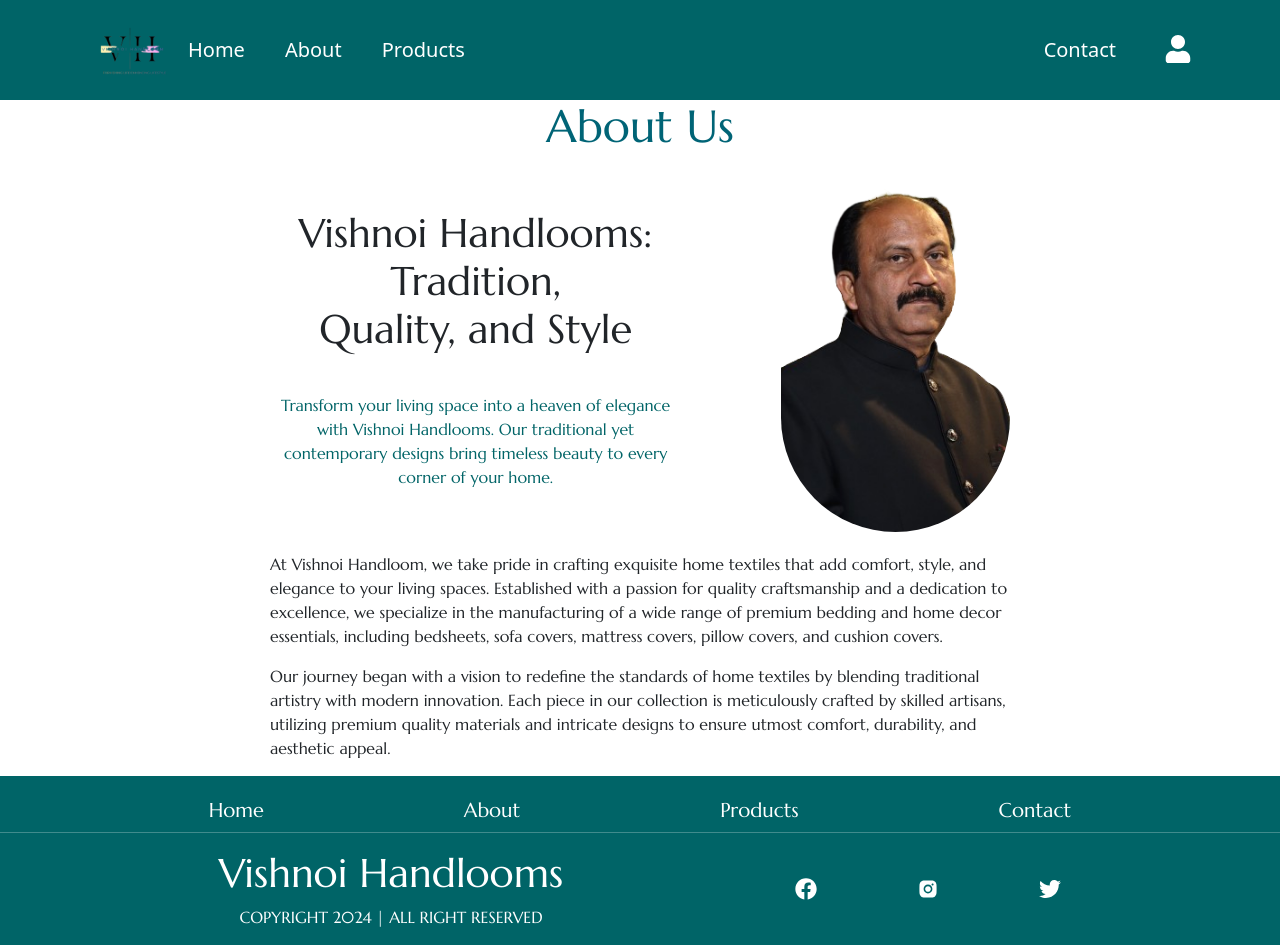
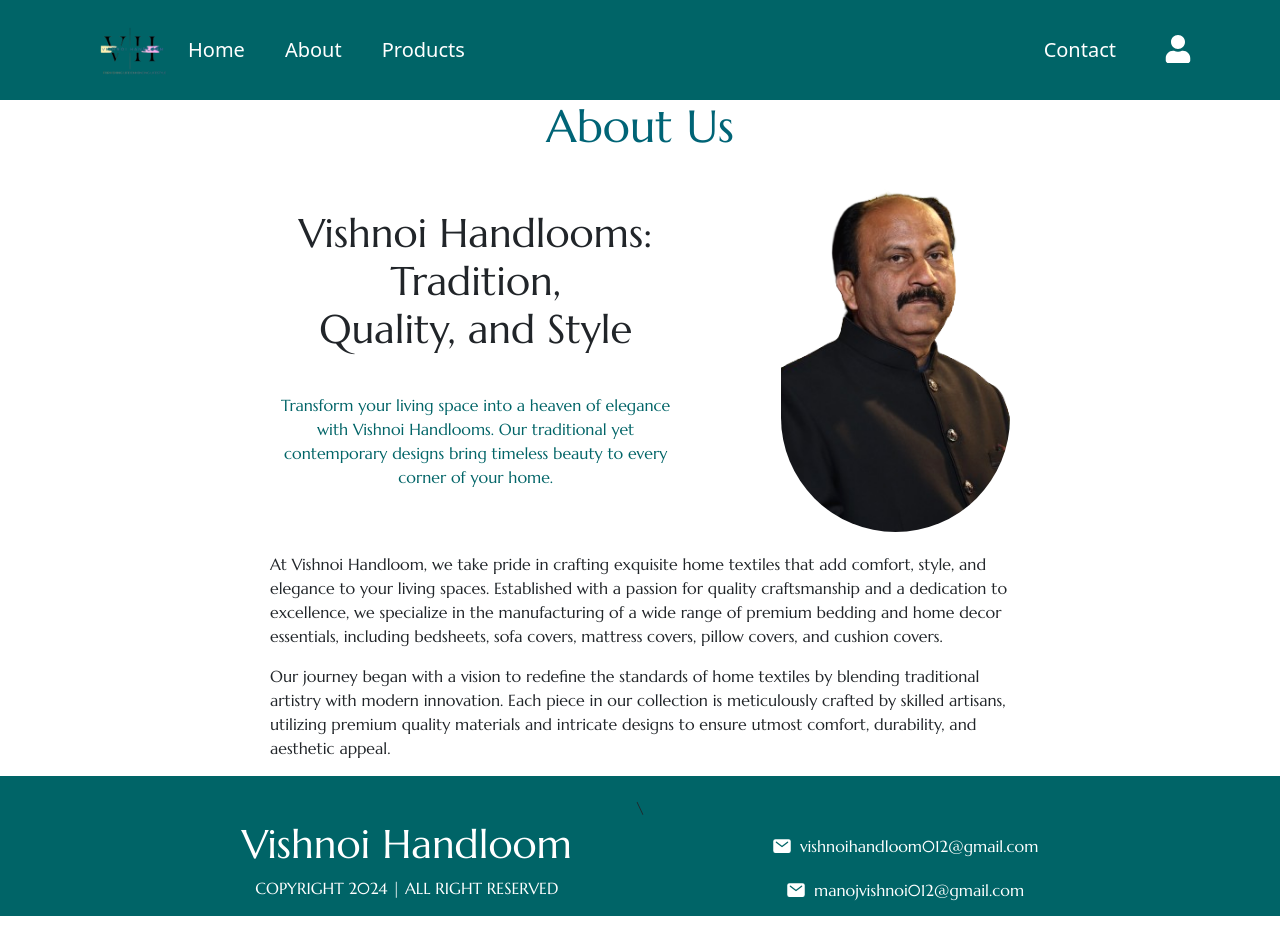
Before and after one commit to akash-chaudhary0201/vishnoi_handlooms, a React (Vite) app: page /about in a window 1280 px wide. After the commit the page ends 916 px from the top, so only its background shows below. Built offline with nearby package versions, Linux system fonts and the light colour scheme.

Commit message:
Final commmit from my side

```diff
--- a/src/App.jsx
+++ b/src/App.jsx
@@ -4,7 +4,6 @@
 import { BrowserRouter, Route, Routes } from "react-router-dom";
 import Product from "./Components/Products/Product";
 import ProductDetails from "./Components/Products/ProductDetails";
-import Footer from "./Components/Footer/Footer";
 import About from "./Components/AboutUs/About";
 import "./index.css";
 import ContactUs from "./Components/contactUs/ContactUs";
--- a/src/Components/Contact/ConImg.jsx
+++ b/src/Components/Contact/ConImg.jsx
@@ -1,6 +1,7 @@
 import React from "react";
 import img from "../../assets/consim.avif";
 import "../Main/Main.css";
+import { Link } from "react-router-dom";
 
 const ConImg = () => {
   return (
@@ -15,9 +16,11 @@
         <p className="text-lg md:text-xl lg:text-2xl">
           For any queries regarding products and business queries
         </p>
-        <button className="bg-[#006467] text-white px-4 py-2 mb-4 rounded-md text-base md:text-lg">
-          Contact Us
-        </button>
+        <Link to={"/contact"}>
+          <button className="bg-[#006467] px-10 text-white py-2 mt-2 rounded-lg">
+            Contact
+          </button>
+        </Link>
       </div>
     </div>
   );
--- a/src/Components/Footer/Footer.jsx
+++ b/src/Components/Footer/Footer.jsx
@@ -3,38 +3,41 @@
 import { AiFillInstagram } from "react-icons/ai";
 import { FaTwitter } from "react-icons/fa";
 import "../Main/Main.css";
+import { IoMail } from "react-icons/io5";
 
 const Footer = () => {
-  const footerItems = ["Home", "About", "Products", "Contact"];
-
   return (
     <>
       <div className="flex justify-center items-center flex-col bg-[#006467] pt-[20px] akash">
-        <div className=" flex lg:gap-[200px] sm:gap-[60px] md:gap-[100px] gap-[30px] w-auto">
-          {footerItems.map((item) => (
-            <div>
-              <p className="text-white text-[20px]">{item}</p>
-            </div>
-          ))}
-        </div>
-        <hr className="border-white w-full mt-[-10px]" />
+        \{" "}
         <div className="flex justify-center items-center text-white flex-col lg:flex-row lg:gap-[200px]">
           <div className="flex justify-center items-center flex-col">
-            <h1>Vishnoi Handlooms</h1>
+            <h1>Vishnoi Handloom</h1>
             <p>COPYRIGHT 2024 | ALL RIGHT RESERVED</p>
           </div>
-          <div className="flex justify-center items-center">
-            <ul className="flex gap-[100px]">
-              <li className="text-[22px]">
-                <FaFacebook />
-              </li>
-              <li className="text-[22px]">
-                <AiFillInstagram />
-              </li>
-              <li className="text-[22px]">
-                <FaTwitter />
-              </li>
-            </ul>
+          <div className="flex flex-col gap-[20px] justify-center items-center">
+            <button class="flex items-center space-x-2">
+              <IoMail class="text-xl" />
+              <span>
+                <a
+                  className="text-white decoration-transparent"
+                  href="https://mail.google.com/mail/u/0/#inbox?compose=new"
+                >
+                  vishnoihandloom012@gmail.com
+                </a>
+              </span>
+            </button>
+            <button class="flex items-center space-x-2">
+              <IoMail class="text-xl" />
+              <span>
+                <a
+                  className="text-white decoration-transparent"
+                  href="https://mail.google.com/mail/u/0/#inbox?compose=new"
+                >
+                  manojvishnoi012@gmail.com
+                </a>
+              </span>
+            </button>
           </div>
         </div>
       </div>
--- a/src/Components/Main/Main.jsx
+++ b/src/Components/Main/Main.jsx
@@ -6,6 +6,7 @@
 import Achie from "../ach/Achie";
 import ConImg from "../Contact/ConImg";
 import Footer from "../Footer/Footer";
+import { Link } from "react-router-dom";
 
 const Main = () => {
   return (
@@ -24,12 +25,14 @@
               </h1>
               {/* <h1>{window.innerWidth}</h1> */}
               <p className="text-[20px] main_para ml-[20px] mt-[20px] lg:text-[30px] text-white">
-                Welcome to Vishnoi Handlooms, where finding your perfect
+                Welcome to Vishnoi Handloom, where finding your perfect
                 furnishing elements for your home is just a few clicks away
               </p>
-              <button className="bg-white backdrop-filter backdrop-blur-sm mt-[20px]  bg-opacity-50 p-[10px] w-[200px] text-[20px] rounded-lg text-[#006769]">
-                Explore More
-              </button>
+              <Link to={"/products"}>
+                <button className="bg-white backdrop-filter backdrop-blur-sm mt-[20px]  bg-opacity-50 p-[10px] w-[200px] text-[20px] rounded-lg text-[#006769]">
+                  Explore More
+                </button>
+              </Link>
             </div>
           </div>
         </div>
--- a/src/Components/Products/Product.jsx
+++ b/src/Components/Products/Product.jsx
@@ -17,7 +17,6 @@
       <div className="flex justify-center text-center mt-[40px] overflow-hidden">
         <div className="w-full px-4">
           {" "}
-          {/* Added padding to avoid overflow */}
           <h1 className="text-[#006769] text-[30px] mb-[30px]">
             Choose what you want to buy
           </h1>
--- a/src/Components/Products/ProductDetails.jsx
+++ b/src/Components/Products/ProductDetails.jsx
@@ -3,7 +3,8 @@
 import Skeleton, { SkeletonTheme } from "react-loading-skeleton";
 import "react-loading-skeleton/dist/skeleton.css";
 import SkeletonDiv from "../../skeleton/SkeletonDiv";
-import Modal from "../modal/Modal"; // Import the modal component
+import Modal from "../modal/Modal";
+import "./pr.css";
 
 const ProductDetails = () => {
   const { id } = useParams();
@@ -38,9 +39,9 @@
 
   return (
     <>
-      <div className="pt-[100px] flex justify-center items-center text-center">
+      <div className="pt-[100px] akash flex justify-center items-center">
         <div>
-          <h1>Products :- </h1>
+          <h1 className="text-center">Products :- </h1>
           <SkeletonTheme highlightColor="#a6cacb">
             <div className="flex flex-wrap justify-center items-center ">
               {isLoading ? (
@@ -52,27 +53,27 @@
                 </>
               ) : (
                 products.map((product) => (
-                  <div
-                    key={product.id}
-                    className="m-10 bg-gradient-to-b from-[#d3d2d2]  px-[20px] py-[20px] rounded-lg "
-                  >
-                    <div className="">
-                      <img
-                        className="h-[160px] w-[160px] rounded-full"
-                        src={product.images[0].url}
-                        alt={product.name}
-                      />
+                  <div className="m-3">
+                    <div className="w-[300px] h-[400px] relative overflow-hidden">
+                      <div className="relative overflow-hidden h-[250px] w-[250px]">
+                        <img
+                          onClick={() => handleShowModal(product)}
+                          className="transition-transform duration-700 transform hover:scale-105 cursor-pointer"
+                          src={product.images[0].url}
+                          alt=""
+                        />
+                      </div>
+                      <div>
+                        <h3 className="font-normal mb-1 text-[]">
+                          {product.name}
+                        </h3>
+
+                        <h5 className=" font-normal text-[#a1a0a0]">
+                          {product.description}
+                        </h5>
+                        <h4 className="font-bold mb-1">Rs. 100</h4>
+                      </div>
                     </div>
-                    <h1 className="mt-[10px] text-[#006467] text-[30px]">
-                      {product.name}
-                    </h1>
-                    {/* <button
-                      onClick={() => handleShowModal(product)}
-                      className="mt-4 px-4 py-2 bg-[#006467] text-white rounded"
-                    >
-                      About this product
-                    </button> */}
-                    <p>{product.description}</p>
                   </div>
                 ))
               )}
--- /dev/null
+++ b/src/Components/Products/pr.css
@@ -0,0 +1,12 @@
+@import url('https://fonts.googleapis.com/css2?family=Marcellus&display=swap');
+.main_para{
+    position: relative;
+}
+
+
+
+.akash{
+    font-family: "Marcellus", serif;
+  font-weight: 400;
+  font-style: normal;
+}
--- a/src/Components/modal/Modal.jsx
+++ b/src/Components/modal/Modal.jsx
@@ -2,19 +2,26 @@
 
 const Modal = ({ show, onClose, product }) => {
   if (!show) return null;
+
+  const handleOutsideClick = (e) => {
+    if (e.target === e.currentTarget) {
+      onClose();
+    }
+  };
+
   return (
     <>
-      <div className="fixed inset-0  bg-black bg-opacity-50 flex justify-center items-center">
-        <div className="bg-white flex justify-center text-center items-center w-[300px] p-6 rounded-lg shadow-lg">
-          <div>
-            <h2 className="text-2xl font-bold mb-4">{product.name}</h2>
-            <p className="text-lg mb-4">{product.description}</p>
-            <button
-              onClick={onClose}
-              className="px-4 py-2 bg-[#006467] text-white rounded"
-            >
-              Close
-            </button>
+      <div
+        className="fixed inset-0 bg-black bg-opacity-50 flex justify-center items-center"
+        onClick={handleOutsideClick}
+      >
+        <div className="flex">
+          <div className="h-[500px] w-[500px]">
+            <img
+              src={product.images[0].url}
+              className=" sm:h-full sm:w-full lg:h-full lg:w-full "
+              alt=""
+            />
           </div>
         </div>
       </div>
--- a/src/Components/swiper/Swiper.jsx
+++ b/src/Components/swiper/Swiper.jsx
@@ -48,21 +48,18 @@
     <div className="overflow-hidden pb-10">
       <Slider {...settings} key={categories.length}>
         {categories.map((c) => (
-          <div
-            key={c.id}
-            className="bg-gradient-to-b from-[#3d6c6e] to-white rounded-sm p-[20px] overflow-hidden"
-          >
-            <div className="flex justify-center m-auto items-center">
+          <div key={c.id} className=" rounded-sm p-[20px] overflow-hidden">
+            <div className="flex border-2 border-purple-200 h-56 w-56 rounded-full justify-center m-auto items-center">
               <img
                 src={c.imageUrl}
-                className="h-44 w-44 m-auto object-cover rounded-full"
+                className="h-56 p-2 w-56 m-auto object-cover rounded-full"
                 alt={c.name}
               />
             </div>
             <div>
               <h1 className="text-black text-[20px] mt-1">{c.name}</h1>
               <Link to={`/category/${c.id}`}>
-                <button className="bg-[#006467] px-10 text-white py-2 mt-6 rounded-lg">
+                <button className="bg-[#006467] px-10 text-white py-2 mt-2 rounded-lg">
                   See Products
                 </button>
               </Link>
```
